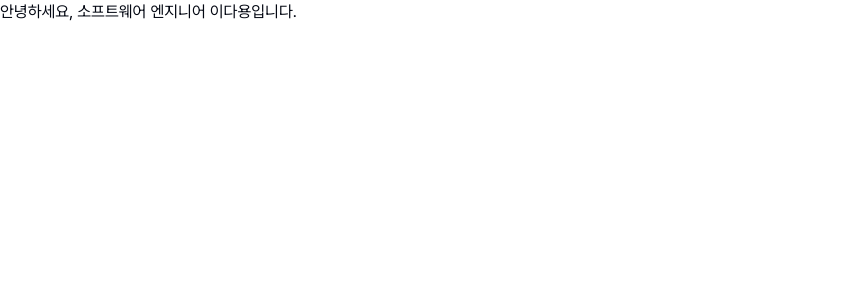
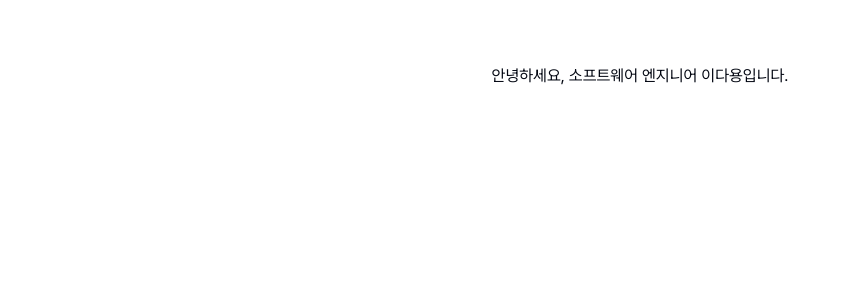
Before and after one commit to dayongkr/resume, a Next.js app: page / in a window 1280 px wide. Shown: the top 300 px of the page, without its empty margins (0-845 px from the left). Built offline with nearby package versions, Linux system fonts and the light colour scheme.

Commit message:
feat: initialize temp layout

```diff
--- a/src/app/layout.tsx
+++ b/src/app/layout.tsx
@@ -1,15 +1,15 @@
-import type { Metadata } from "next";
-import localFont from "next/font/local";
-import "./globals.css";
+import type { Metadata } from 'next';
+import localFont from 'next/font/local';
+import './globals.css';
 
 const pretendard = localFont({
-  src: "../fonts/PretendardVariable.woff2",
-  display: "swap",
+  src: '../fonts/PretendardVariable.woff2',
+  display: 'swap',
 });
 
 export const metadata: Metadata = {
-  title: "이력서 - 이다용 (Dayong Lee)",
-  description: "안녕하세요, 프론트엔드 개발자 이다용입니다.",
+  title: '이력서 - 이다용 (Dayong Lee)',
+  description: '안녕하세요, 프론트엔드 개발자 이다용입니다.',
 };
 
 export default function RootLayout({
@@ -20,7 +20,7 @@ export default function RootLayout({
   return (
     <html lang="en">
       <body className={pretendard.className}>
-        <main>{children}</main>
+        <div className="flex items-center justify-center px-8 py-6 md:px-24 md:py-16">{children}</div>
       </body>
     </html>
   );
```
